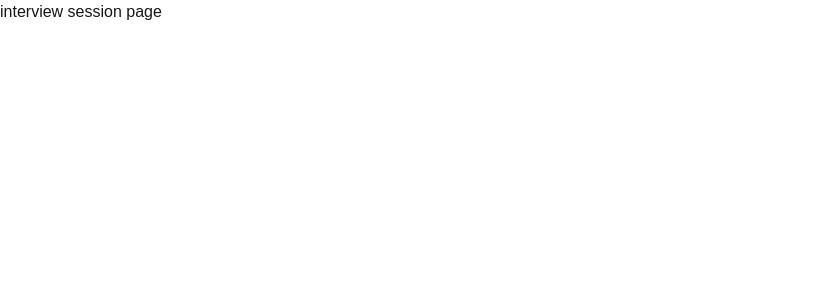
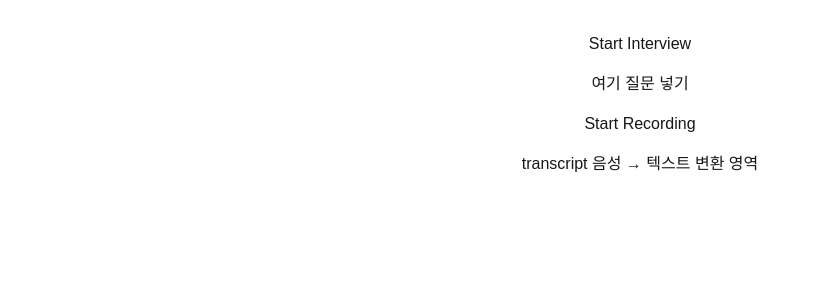
Before and after one commit to wynsumhi/the-interview, a Next.js app in the folder fe/: page /interview/session in a window 1280 px wide. Shown: the top 300 px of the page, without its empty margins (0-819 px from the left). Built offline with nearby package versions, Linux system fonts and the light colour scheme.

Commit message:
S14P21A307-100 feat: 인터뷰 세션/진행 페이지 기본 UI 생성

```diff
--- a/fe/src/app/interview/session/page.tsx
+++ b/fe/src/app/interview/session/page.tsx
@@ -1,3 +1,21 @@
+"use client";
+
 export default function InterviewSession() {
-  return <div>interview session page</div>;
+  return (
+    <main
+      style={{
+        display: "flex",
+        flexDirection: "column",
+        alignItems: "center",
+        paddingTop: "2rem",
+        gap: "1rem",
+      }}
+    >
+      <h1>Start Interview</h1>
+
+      <div>여기 질문 넣기</div>
+      <button>Start Recording</button>
+      <div>transcript 음성 → 텍스트 변환 영역</div>
+    </main>
+  );
 }
```
